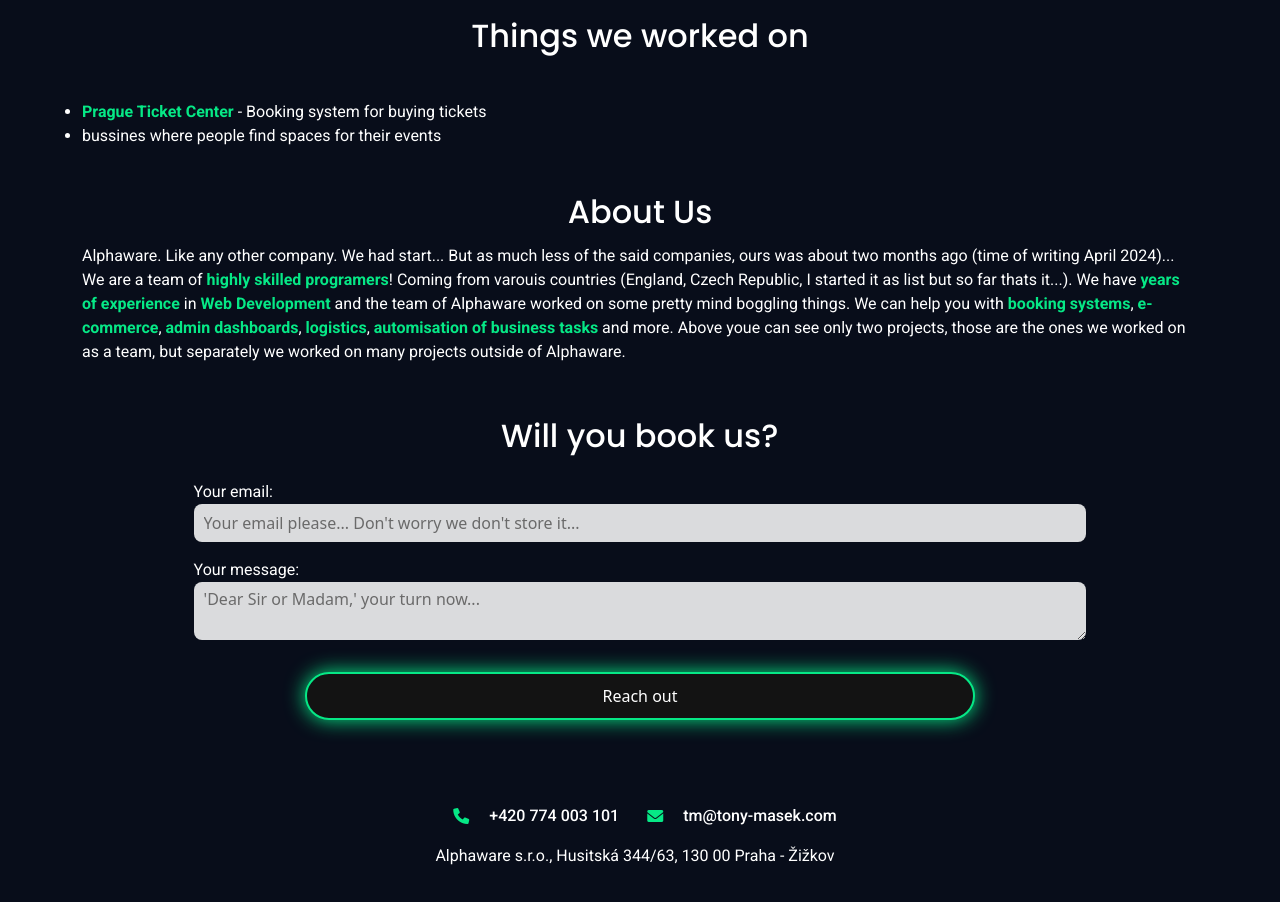
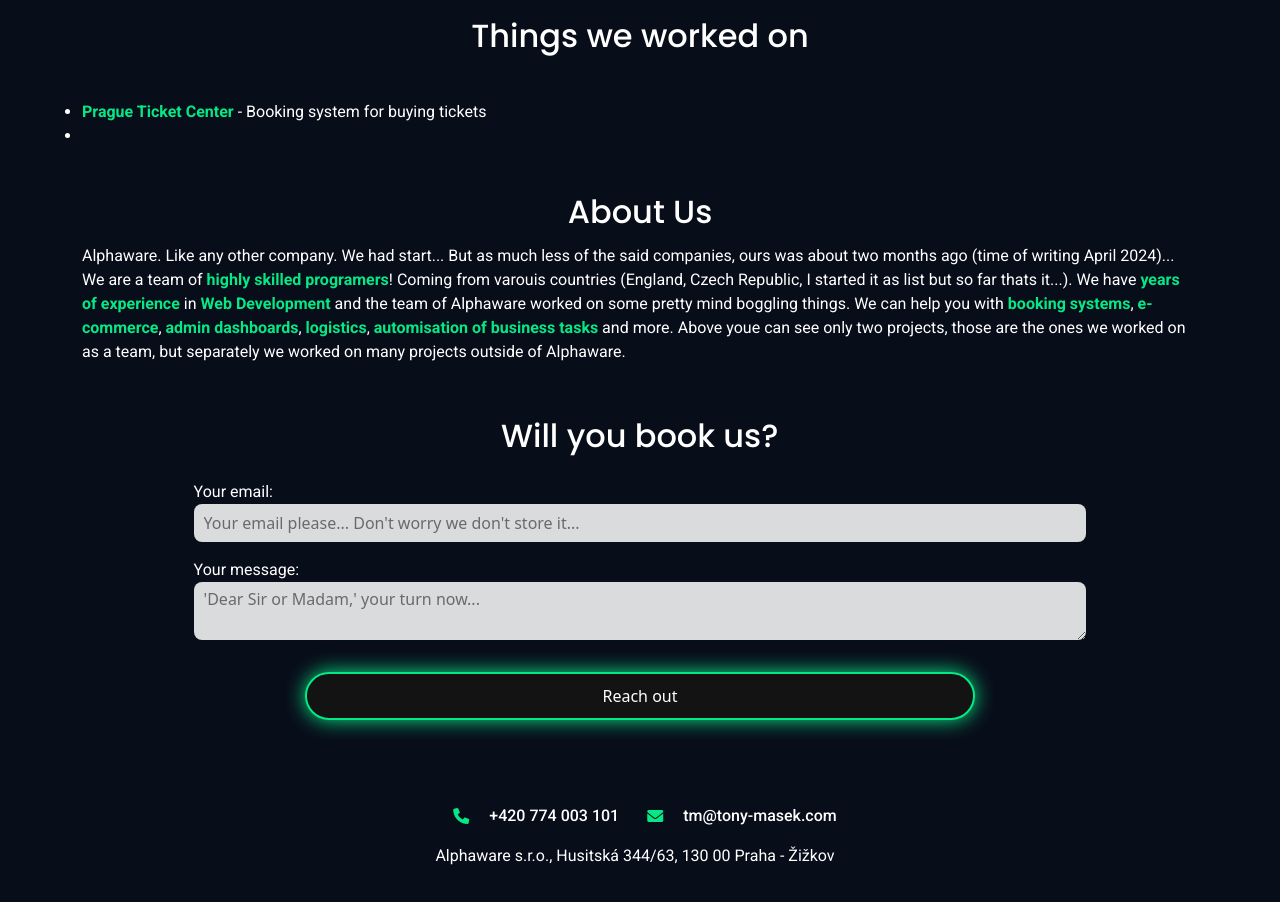
Before and after one commit to TheCodeSommelier/alphaware-website, a plain HTML site: page index.html in a window 1280 px wide. Shown: the part 840-1742 px from the top of the page. Drawn offline with nearby package versions, Linux system fonts and the light colour scheme; a web font is replaced by a local one.

Commit message:
Commetn out space

```diff
--- a/index.html
+++ b/index.html
@@ -70,7 +70,7 @@
           </li>
           <li>
             <!-- <a class="highlight" href="https://www.prostormat.cz" target="_blank">Prostormat</a> - Subscription based -->
-            bussines where people find spaces for their events
+            <!-- bussines where people find spaces for their events -->
           </li>
         </ul>
       </section>
```
